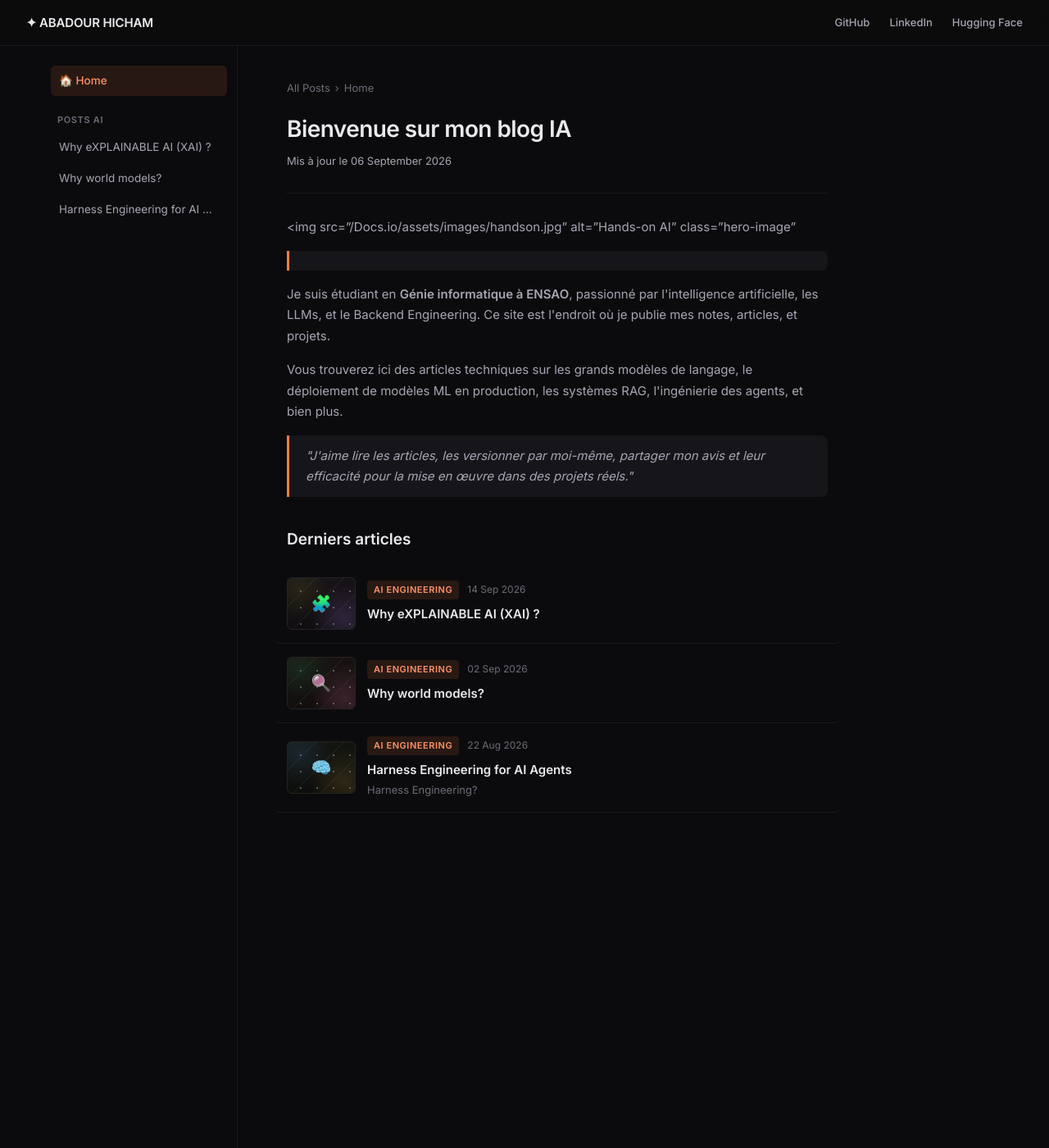
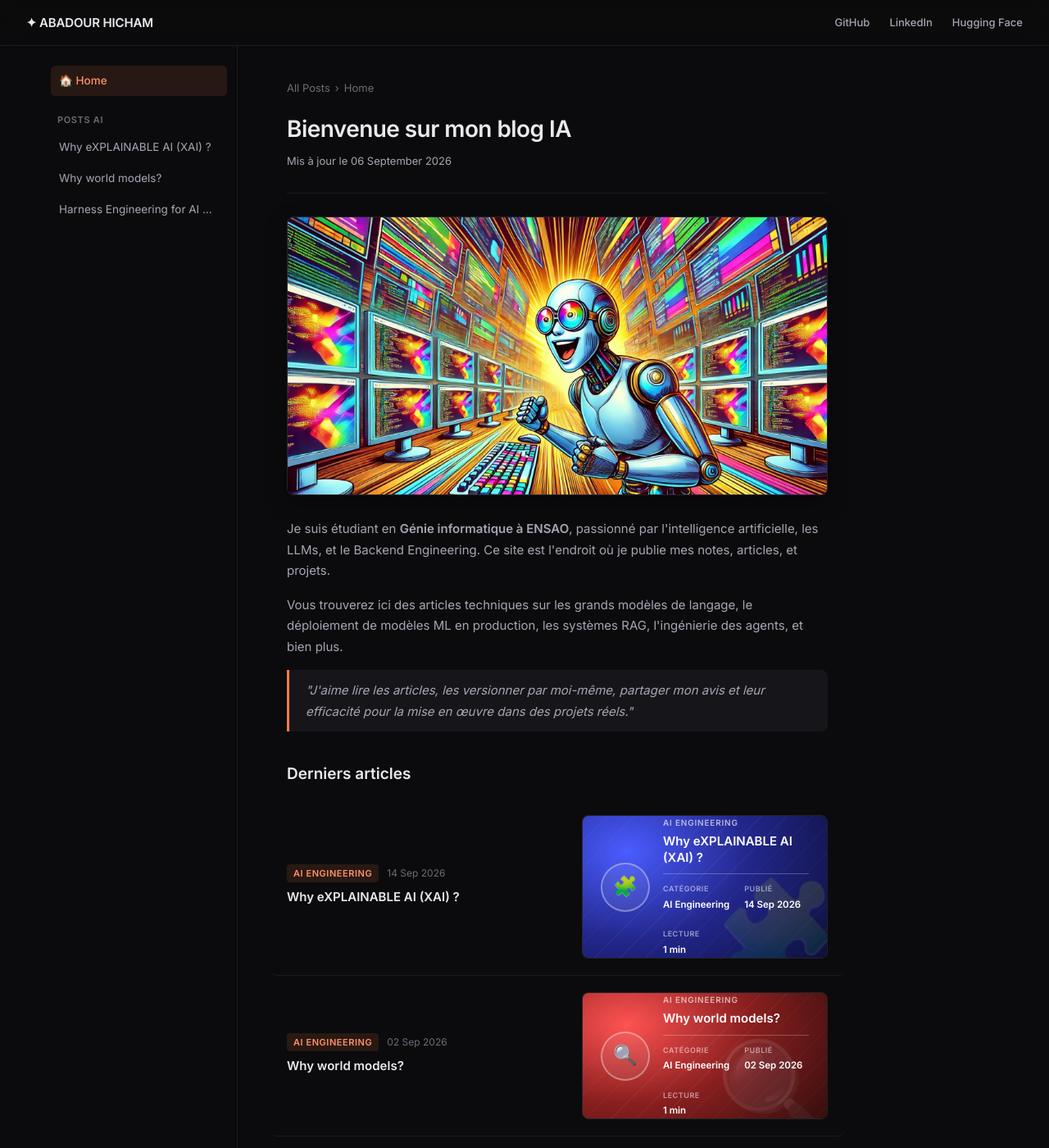
Before and after one commit to Apyhtml20/Docs.io, a Jekyll site: the page built from docs/index.md, in a window 1280 px wide and 1400 px high. Shown: the whole window at 82% size. Built offline with Jekyll 4.4.1, drawn with Linux system fonts in a browser that asks for light colours; some of the changed text lies outside the part shown.

Commit message:
Adding and fixing the design

```diff
--- a/docs/_includes/cover.html
+++ b/docs/_includes/cover.html
@@ -3,14 +3,24 @@
 {% assign _icon_seed = _title_len | plus: 3 | modulo: 6 %}
 {% assign _icons = "🧠,🤖,🔍,📚,⚡,🧩" | split: "," %}
 {% assign _icon = _icons[_icon_seed] %}
-{% if include.mode == "thumb" %}
-<div class="cover-thumb hue-{{ _hue }}"><span class="cover-thumb-icon">{{ _icon }}</span></div>
+{% if include.size == "compact" %}
+<div class="cover-badge cover-{{ _hue }}"><span class="cover-badge-icon">{{ _icon }}</span></div>
 {% else %}
+{% assign _cat = include.item.categories | first | default: "AI Engineering" %}
 {% assign _words = include.item.content | strip_html | number_of_words %}
 {% assign _read = _words | divided_by: 200 %}
 {% if _read == 0 %}{% assign _read = 1 %}{% endif %}
-<div class="post-cover hue-{{ _hue }}">
-  <span class="post-cover-readtime">⏱ {{ _read }} min de lecture</span>
+<div class="post-cover-card cover-{{ _hue }} size-{{ include.size }}" data-icon="{{ _icon }}">
   <span class="post-cover-icon">{{ _icon }}</span>
+  <div class="post-cover-info">
+    <span class="post-cover-eyebrow">{{ _cat }}</span>
+    <span class="post-cover-title">{{ include.item.title }}</span>
+    <div class="post-cover-rule"></div>
+    <div class="post-cover-stats">
+      <div><span class="label">Catégorie</span><span class="value">{{ _cat | truncate: 18 }}</span></div>
+      <div><span class="label">Publié</span><span class="value">{{ include.item.date | date: "%d %b %Y" }}</span></div>
+      <div><span class="label">Lecture</span><span class="value">{{ _read }} min</span></div>
+    </div>
+  </div>
 </div>
 {% endif %}
--- a/docs/assets/css/style.css
+++ b/docs/assets/css/style.css
@@ -329,68 +329,117 @@ a:hover { color: var(--accent-strong); text-decoration: underline; }
 
 .post-date-sm { font-size: 12px; color: var(--text-muted); }
 
-/* ── Article covers (AI / reading motif banners) ── */
-.post-cover,
-.cover-thumb {
+/* ── Article cover cards (AI / reading motif) ── */
+.post-cover-card {
   position: relative;
+  display: flex;
+  align-items: center;
+  gap: 16px;
+  padding: 0 22px;
   border-radius: var(--radius);
   border: 1px solid var(--border);
   overflow: hidden;
-  background-image:
-    radial-gradient(circle at 18% 22%, var(--accent-soft), transparent 45%),
-    radial-gradient(circle at 85% 80%, rgba(97, 175, 239, 0.18), transparent 50%),
-    repeating-linear-gradient(135deg, rgba(255, 255, 255, 0.04) 0px, rgba(255, 255, 255, 0.04) 1px, transparent 1px, transparent 24px),
-    radial-gradient(1.5px 1.5px at 16px 16px, rgba(255, 255, 255, 0.3) 100%, transparent 100%),
-    linear-gradient(160deg, #17171c 0%, #0b0b0d 100%);
-  background-size: auto, auto, auto, 32px 32px, auto;
+  isolation: isolate;
+}
+.post-cover-card::before {
+  content: "";
+  position: absolute;
+  inset: 0;
+  background-image: repeating-linear-gradient(135deg, rgba(255, 255, 255, 0.045) 0px, rgba(255, 255, 255, 0.045) 1px, transparent 1px, transparent 22px);
+}
+.post-cover-card::after {
+  content: attr(data-icon);
+  position: absolute;
+  right: -14px;
+  bottom: -26px;
+  font-size: 120px;
+  line-height: 1;
+  opacity: 0.14;
 }
 
-.post-cover {
-  height: 200px;
-  margin-bottom: 22px;
-}
 .post-cover-icon {
-  position: absolute;
-  right: 22px;
-  bottom: 14px;
-  font-size: 40px;
-  filter: drop-shadow(0 4px 10px rgba(0, 0, 0, 0.45));
-}
-.post-cover-readtime {
-  position: absolute;
-  top: 14px;
-  left: 16px;
-  font-size: 11px;
-  font-weight: 600;
-  color: var(--text-secondary);
-  background: rgba(11, 11, 13, 0.6);
-  border: 1px solid var(--border);
-  padding: 3px 9px;
-  border-radius: 4px;
-}
-
-.cover-thumb {
-  width: 84px;
-  height: 64px;
+  position: relative;
+  z-index: 1;
   flex-shrink: 0;
+  width: 60px;
+  height: 60px;
+  border-radius: 50%;
+  border: 2px solid rgba(255, 255, 255, 0.35);
+  background: rgba(255, 255, 255, 0.08);
   display: flex;
   align-items: center;
   justify-content: center;
-  background-size: auto, auto, auto, 20px 20px, auto;
-  border-radius: 6px;
+  font-size: 24px;
+  backdrop-filter: blur(2px);
 }
-.cover-thumb-icon { font-size: 20px; }
 
-/* Distinct hue per article so each cover reads as its own identity */
-.hue-0 { filter: hue-rotate(0deg); }
-.hue-1 { filter: hue-rotate(55deg); }
-.hue-2 { filter: hue-rotate(120deg); }
-.hue-3 { filter: hue-rotate(200deg); }
-.hue-4 { filter: hue-rotate(280deg); }
+.post-cover-info { position: relative; z-index: 1; min-width: 0; }
+.post-cover-eyebrow {
+  display: block;
+  font-size: 10px;
+  font-weight: 700;
+  text-transform: uppercase;
+  letter-spacing: 0.08em;
+  color: rgba(255, 255, 255, 0.65);
+  margin-bottom: 4px;
+}
+.post-cover-title {
+  display: block;
+  font-size: 15px;
+  font-weight: 700;
+  color: #fff;
+  line-height: 1.3;
+  margin-bottom: 10px;
+}
+.post-cover-rule {
+  width: 100%;
+  max-width: 200px;
+  height: 1px;
+  background: rgba(255, 255, 255, 0.25);
+  margin-bottom: 10px;
+}
+.post-cover-stats { display: flex; gap: 18px; flex-wrap: wrap; }
+.post-cover-stats > div { display: flex; flex-direction: column; gap: 2px; }
+.post-cover-stats .label {
+  font-size: 9px;
+  font-weight: 700;
+  letter-spacing: 0.06em;
+  text-transform: uppercase;
+  color: rgba(255, 255, 255, 0.55);
+}
+.post-cover-stats .value { font-size: 11.5px; font-weight: 600; color: #fff; }
+
+.post-cover-card.size-list { flex: 0 0 300px; min-height: 150px; }
+
+.post-cover-card.size-hero { width: 100%; min-height: 220px; margin-bottom: 24px; padding: 0 32px; }
+.post-cover-card.size-hero .post-cover-icon { width: 72px; height: 72px; font-size: 30px; }
+.post-cover-card.size-hero .post-cover-title { font-size: 20px; }
+
+/* Compact badge used in tight list rows (e.g. "À lire ensuite") */
+.cover-badge {
+  position: relative;
+  width: 48px;
+  height: 48px;
+  flex-shrink: 0;
+  border-radius: 50%;
+  border: 1px solid var(--border);
+  display: flex;
+  align-items: center;
+  justify-content: center;
+}
+.cover-badge-icon { font-size: 18px; }
+
+/* Palette — each article gets a distinct identity from its title */
+.cover-0 { background: radial-gradient(120% 150% at 18% 25%, #ff2f92 0%, #7a0f52 42%, #150410 100%); }
+.cover-1 { background: radial-gradient(120% 150% at 18% 25%, #4a5cff 0%, #22268a 42%, #06071c 100%); }
+.cover-2 { background: radial-gradient(120% 150% at 18% 25%, #ff5252 0%, #8a1f1f 42%, #170707 100%); }
+.cover-3 { background: radial-gradient(120% 150% at 18% 25%, #e6ac4f 0%, #6e4a1c 42%, #140d05 100%); }
+.cover-4 { background: radial-gradient(120% 150% at 18% 25%, #22c9a0 0%, #115c4d 42%, #04120e 100%); }
 
 @media (max-width: 768px) {
-  .post-cover { height: 150px; }
-  .post-cover-icon { font-size: 30px; }
+  .post-item { flex-direction: column; align-items: stretch; }
+  .post-cover-card.size-list { flex: 0 0 auto; width: 100%; min-height: 130px; }
+  .post-cover-card.size-hero { min-height: 170px; padding: 0 20px; }
 }
 
 /* ── Post list (index) ── */
@@ -398,10 +447,10 @@ a:hover { color: var(--accent-strong); text-decoration: underline; }
 
 .post-item {
   display: flex;
-  align-items: center;
-  gap: 14px;
-  padding: 16px;
-  margin: 0 -16px;
+  align-items: stretch;
+  gap: 20px;
+  padding: 20px;
+  margin: 0 -20px;
   border-radius: var(--radius);
   border-bottom: 1px solid var(--border-soft);
   color: inherit;
@@ -409,7 +458,7 @@ a:hover { color: var(--accent-strong); text-decoration: underline; }
 }
 .post-item:hover { text-decoration: none; background: var(--surface); }
 .post-item:hover .post-item-title { color: var(--accent); }
-.post-item-body { min-width: 0; flex: 1; }
+.post-item-body { min-width: 0; flex: 1; display: flex; flex-direction: column; justify-content: center; }
 
 .post-item-meta {
   display: flex;
--- a/docs/index.md
+++ b/docs/index.md
@@ -17,11 +17,7 @@ title: Home
 
 <div class="divider"></div>
 
-<img
-  src="{{ '/assets/images/handson.jpg' | relative_url }}"
-  alt="Hands-on AI"
-  class="hero-image"
->
+<img src="{{ '/assets/images/handson.jpg' | relative_url }}" alt="Hands-on AI" class="hero-image">
 
 <p>
   Je suis étudiant en <strong>Génie informatique à ENSAO</strong>, passionné par
@@ -50,8 +46,6 @@ title: Home
 
 <a href="{{ post.url | relative_url }}" class="post-item">
 
-  {% include cover.html item=post mode="thumb" %}
-
   <div class="post-item-body">
 
     <div class="post-item-meta">
@@ -76,6 +70,8 @@ title: Home
 
   </div>
 
+  {% include cover.html item=post size="list" %}
+
 </a>
 
 {% endfor %}
```
Also changed, not shown: docs/_layouts/post.html (+3 -8 lines), docs/scrrenshots/Capture d'écran 2026-09-06 013225.png (added), docs/scrrenshots/Capture d'écran 2026-09-06 013326.png (added).
